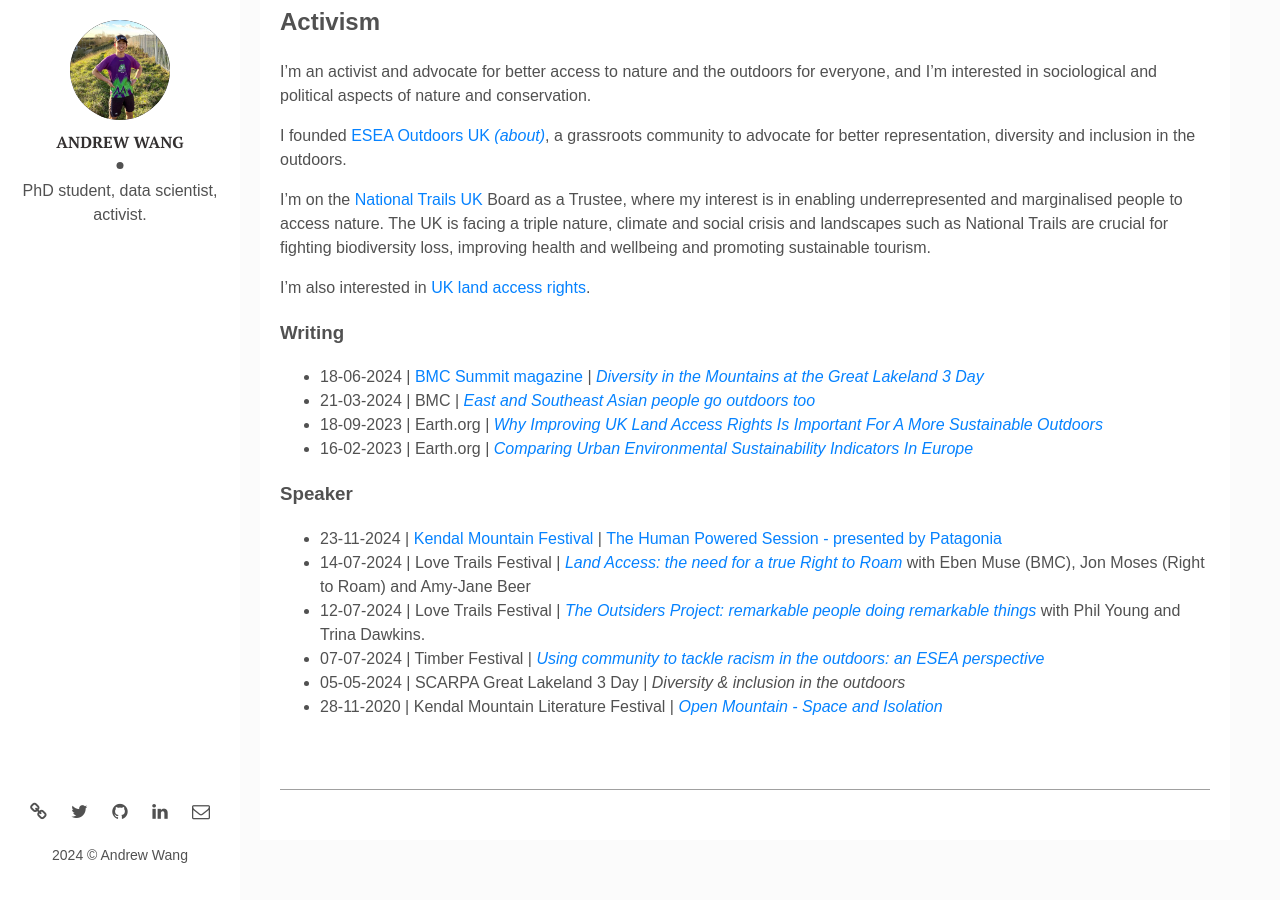
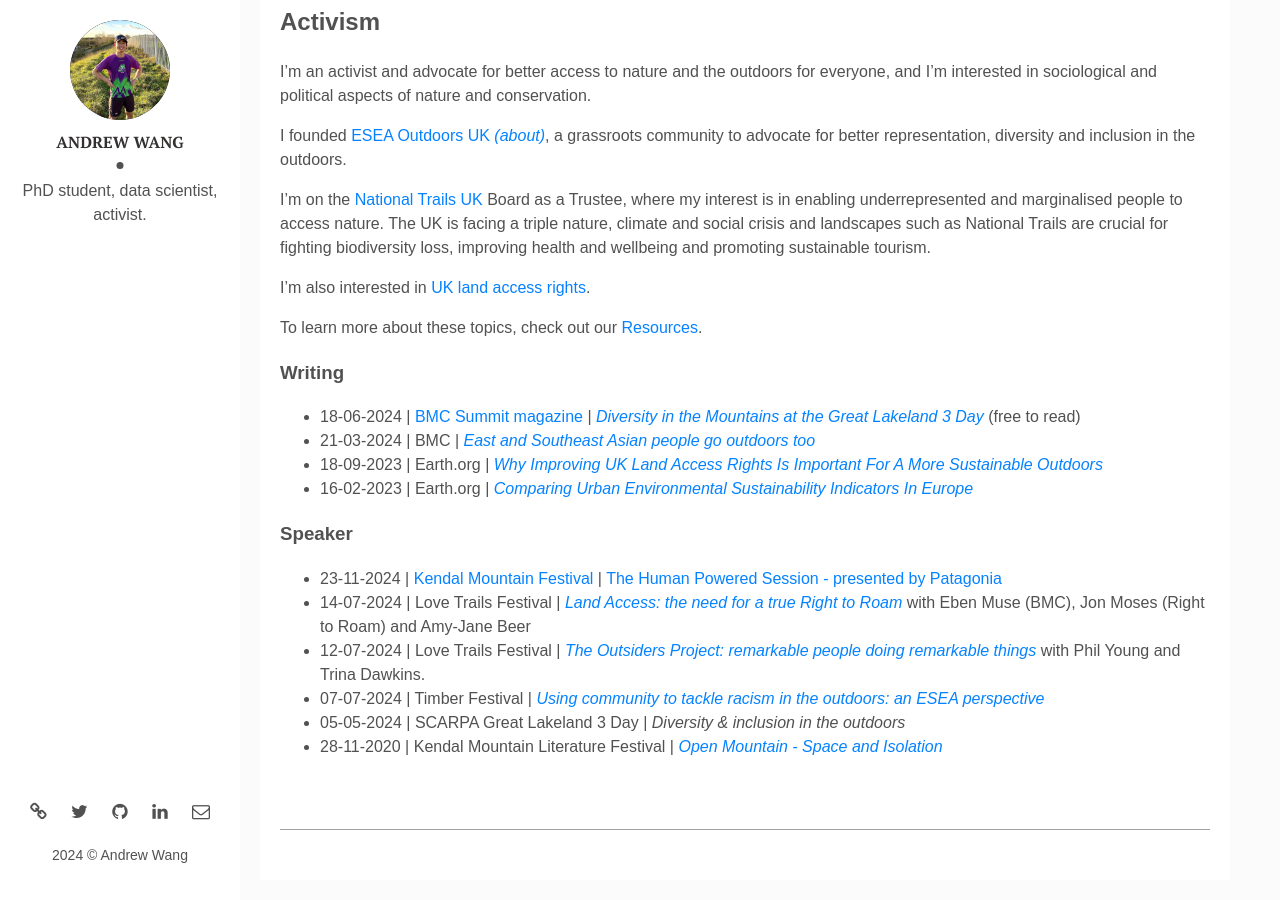
Before and after one commit to Andrewwango/andrewwango.github.io, a Jekyll site: the page built from _posts/2024-01-21-about.markdown, in a window 1280 px wide and 900 px high, scrolled down 1240 px. Built offline with Jekyll 4.4.1, drawn with Linux system fonts in a browser that asks for light colours; before the commit the page ends 2100 px from its top, so only the background shows below that.

Commit message:
resources

```diff
--- a/_posts/2024-01-21-about.markdown
+++ b/_posts/2024-01-21-about.markdown
@@ -47,9 +47,11 @@
 
 I'm also interested in [UK land access rights](https://andrewwango.github.io/sustainable_outdoors/).
 
+To learn more about these topics, check out our [Resources](https://eseaoutdoorsuk.github.io/resources/).
+
 ### Writing
 
-- 18-06-2024 \| [BMC Summit magazine](https://www.thebmc.co.uk/cats/all/summit_magazine) \| [_Diversity in the Mountains at the Great Lakeland 3 Day_](https://eseaoutdoorsuk.github.io/2024-bmc-summit/)
+- 18-06-2024 \| [BMC Summit magazine](https://www.thebmc.co.uk/cats/all/summit_magazine) \| [_Diversity in the Mountains at the Great Lakeland 3 Day_](https://eseaoutdoorsuk.github.io/2024-bmc-summit/) (free to read)
 - 21-03-2024 \| BMC \| [_East and Southeast Asian people go outdoors too_](https://www.thebmc.co.uk/en/east-and-southeast-asian-people-go-outdoors-too)
 - 18-09-2023 \| Earth.org \| [_Why Improving UK Land Access Rights Is Important For A More Sustainable Outdoors_](https://earth.org/data_visualization/uk-land-access-rights/)
 - 16-02-2023 \| Earth.org \| [_Comparing Urban Environmental Sustainability Indicators In Europe_](https://earth.org/data_visualization/urban-environmental-sustainability/)
```
